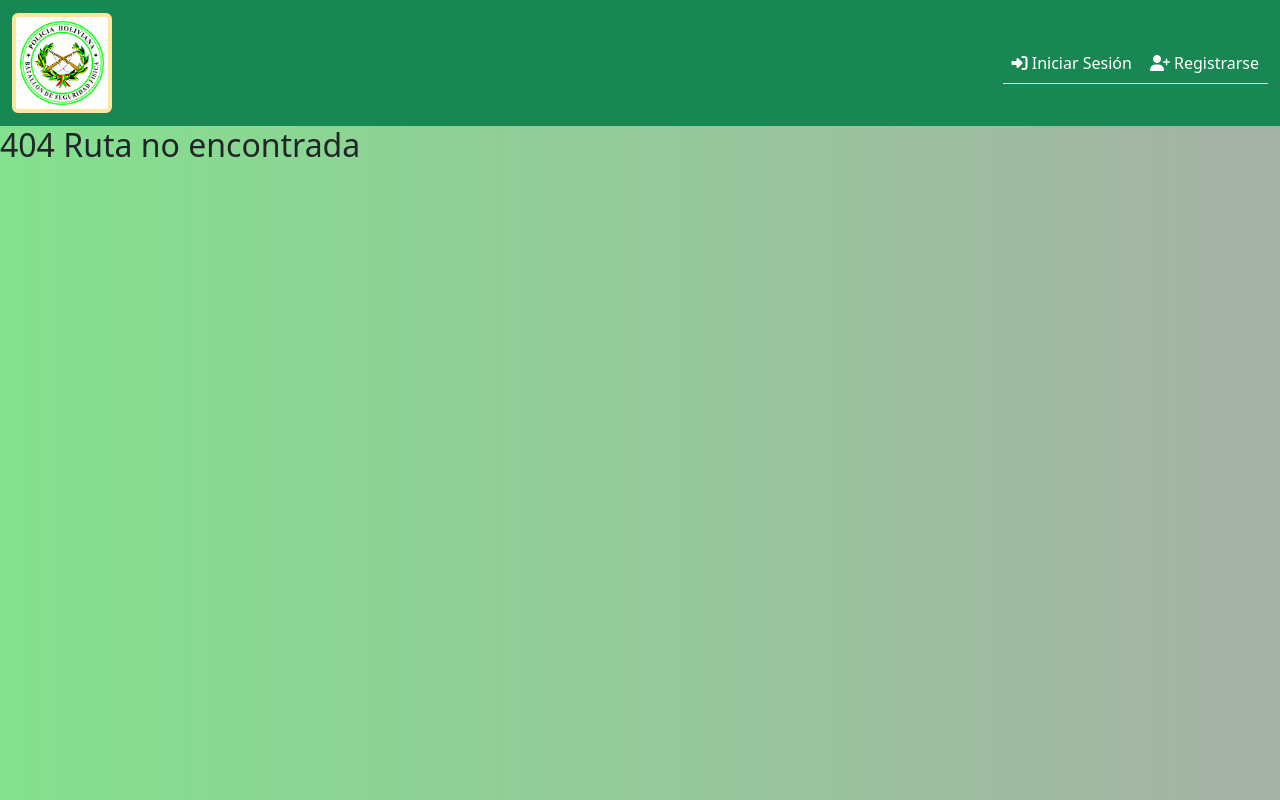
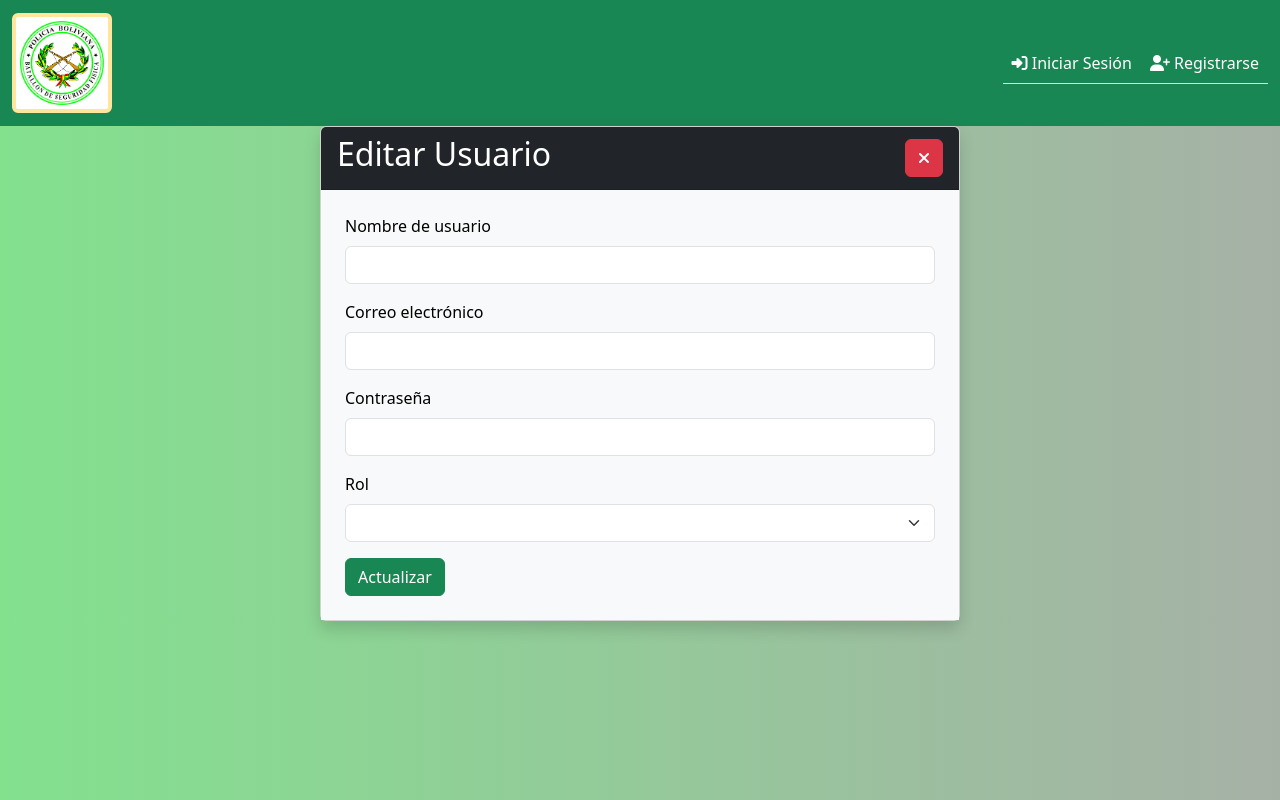
Before and after one commit to WilGero/Frontend-contratos, a Vue app: page /edituser/1 in a window 1280 px wide. Before the commit this address had no page. Built offline with nearby package versions, Linux system fonts and the light colour scheme; no server answers.

Commit message:
crud users

```diff
--- a/package.json
+++ b/package.json
@@ -19,7 +19,6 @@
     "datatables.net-responsive-bs5": "^2.5.0",
     "datatables.net-vue3": "^2.1.3",
     "html2pdf.js": "^0.10.1",
-    "jquery": "^3.7.1",
     "jszip": "^3.10.1",
     "pdfmake": "^0.2.8",
     "print-js": "^1.6.0",
--- a/src/router/index.js
+++ b/src/router/index.js
@@ -33,6 +33,11 @@ const routes = [
     path: "/users",
     name: "users",
     component: () => import("../views/users/Index")
+  },
+  {
+    path: "/edituser/:id",
+    name: "edituser",
+    component: () => import("../views/users/Edit")
   },
   {
     path: "/contratos",
--- a/src/views/auth/Login.vue
+++ b/src/views/auth/Login.vue
@@ -39,7 +39,7 @@
               </div>
               <div class="text-center">
                 <p>
-                  ¿No tienes una cuenta? <a href="#">Regístrate</a>
+                  ¿No tienes una cuenta? <router-link :to="{name:'register'}">Regístrate</router-link>
                 </p>
               </div>
             </form>
--- a/src/views/auth/Register.vue
+++ b/src/views/auth/Register.vue
@@ -1,13 +1,84 @@
 <template>
+    <div class="container mt-5">
+        <div class="row justify-content-center">
+            <div class="col-md-6">
+                <div class="card">
+                    <div class="card-header text-bg-dark">
+                        <h2 class="mb-4">Registro de Usuario</h2>
+                    </div>
+                    <div class="card-body">
+                        <form @submit.prevent="registrarse">
+                            <!-- Campo Username -->
+                            <div class="mb-3">
+                                <label for="username" class="form-label">Nombre de usuario</label>
+                                <input v-model="user.username" type="text" class="form-control" id="username"
+                                    name="username" required>
+                            </div>
 
+                            <!-- Campo Email -->
+                            <div class="mb-3">
+                                <label for="email" class="form-label">Correo electrónico</label>
+                                <input v-model="user.email" type="email" class="form-control" id="email" name="email"
+                                    required>
+                            </div>
+
+                            <!-- Campo Contraseña -->
+                            <div class="mb-3">
+                                <label for="password" class="form-label">Contraseña</label>
+                                <input v-model="user.password" type="password" class="form-control" id="password"
+                                    name="password" required>
+                            </div>
+
+                            <!-- Campo Rol -->
+                            <div class="mb-3">
+                                <label for="rol" class="form-label">Rol</label>
+                                <select v-model="user.role" class="form-select" id="rol" name="rol" required>
+                                    <option value="usuario">Usuario</option>
+                                    <option value="admin">Administrador</option>
+                                </select>
+                            </div>
+
+                            <!-- Botón de Registro -->
+                            <button type="submit" class="btn btn-success">Registrarse</button>
+                        </form>
+                    </div>
+                </div>
+            </div>
+        </div>
+    </div>
 </template>
 
 <script>
 export default {
+    data() {
+        return {
+            user: {
+                username: '',
+                email: '',
+                password: ''
+            }
+        }
+    },
+    methods: {
+        registrarse() {
+            this.axios.post('/users', this.user).then((response) => {
+                this.contrato = {
+                    username: "",
+                    email: "",
+                    password: "",
+                    role: "",
+                };
+                this.$router.push({ name: 'login' })
+            })
+                .catch((error) => {
+                    console.log(error);
+                });
+        }
+
+    }
+
 
 }
 </script>
 
-<style>
-
-</style>
+<style></style>
--- /dev/null
+++ b/src/views/users/Edit.vue
@@ -0,0 +1,143 @@
+<template>
+  <div class="col-md-6 m-auto">
+    <div class="card shadow">
+      <div class="card-header text-bg-dark d-flex justify-content-between">
+        <h2 class="card-title">Editar Usuario</h2>
+        <div class="my-auto">
+          <a @click="cancelar" class="btn btn-danger"
+            ><i class="fas fa-times"></i
+          ></a>
+        </div>
+      </div>
+      <div class="card-body text-bg-light p-4">
+        <form @submit.prevent="updateUser">
+          <!-- Campo Username -->
+          <div class="mb-3">
+            <label for="username" class="form-label">Nombre de usuario</label>
+            <input
+              v-model="user.username"
+              type="text"
+              class="form-control"
+              id="username"
+              name="username"
+              required
+            />
+          </div>
+          <!-- Campo Email -->
+          <div class="mb-3">
+            <label for="email" class="form-label">Correo electrónico</label>
+            <input
+              v-model="user.email"
+              type="email"
+              class="form-control"
+              id="email"
+              name="email"
+              required
+            />
+          </div>
+
+          <!-- Campo Contraseña -->
+          <div class="mb-3">
+            <label for="password" class="form-label">Contraseña</label>
+            <input
+              v-model="user.password"
+              type="password"
+              class="form-control"
+              id="password"
+              name="password"
+              required
+            />
+          </div>
+
+          <!-- Campo Rol -->
+          <div class="mb-3">
+            <label for="rol" class="form-label">Rol</label>
+            <select
+              v-model="user.role"
+              class="form-select"
+              id="rol"
+              name="rol"
+              required
+            >
+              <option value="usuario">Usuario</option>
+              <option value="admin">Administrador</option>
+            </select>
+          </div>
+
+          <!-- Botón de Registro -->
+          <button type="submit" class="btn btn-success">Actualizar</button>
+        </form>
+      </div>
+    </div>
+  </div>
+</template>
+
+<script>
+export default {
+  data() {
+    return {
+      users: [],
+      user: {
+        username: "",
+        email: "",
+        password: "",
+        role: "",
+      },
+    };
+  },
+  async created() {
+    await this.getUsers();
+    await this.getUser();
+  },
+  methods: {
+    getUsers() {
+      this.axios
+        .get("/users/")
+        .then((response) => {
+          this.users = response.data;
+        })
+        .catch((error) => {
+          console.log(error);
+        });
+    },
+    async getUser() {
+      try {
+        const response = await this.axios.get(
+          `/users/${this.$route.params.id}`
+        );
+        this.user = response.data;
+      } catch (error) {
+        console.error("Error fetching contrato:", error);
+      }
+    },
+    updateUser() {
+      console.log(this.user);
+      const propiedadesAEliminar = [
+        "id",
+        "stateContrato",
+        "institutions",
+        "recoveryToken",
+        "createdAt",
+      ];
+
+      propiedadesAEliminar.forEach((propiedad) => {
+        if (this.user.hasOwnProperty(propiedad)) {
+          delete this.user[propiedad];
+        }
+      });
+      console.log(this.user);
+      this.axios
+        .patch(`/users/${this.$route.params.id}`, this.user)
+        .then((response) => {
+          this.user = response.data;
+          this.$router.push({name:'users'});
+        })
+        .catch((error) => {
+          console.log(error);
+        });
+    },
+  },
+};
+</script>
+
+<style></style>
--- a/src/views/users/Index.vue
+++ b/src/views/users/Index.vue
@@ -1,28 +1,54 @@
 <template>
   <div class="container mt-5">
-      <h2>Usuarios</h2>
+    <div class="row">
+      <div class="col-md-6 m-auto">
+        <div class="card">
+          <div class="card-header text-bg-dark d-flex justify-content-between">
+            <h2 class="card-title">Usuarios</h2>
+            <div class="my-auto">
+              <RouterLink
+                :to="{ name: 'register' }"
+                type="button"
+                class="btn btn-success"
+              >
+                <i class="fas fa-plus"></i> Nuevo Usuario
+              </RouterLink>
+            </div>
+          </div>
           <div class="table-responsive">
-        <table class="table table-striped table-bordered">
-          <thead>
+            <table class="table table-hover table-bordered">
+              <thead class="table-success">
                 <tr>
                   <th scope="col">#</th>
                   <th scope="col">Nombre</th>
                   <th scope="col">Email</th>
                   <th scope="col">Rol</th>
+                  <th scope="col"></th>
                 </tr>
               </thead>
               <tbody>
-            <!-- Datos de ejemplo, reemplázalos con tus propios datos dinámicamente -->
-            <tr v-for="(user,index) in users" :key="user.id">
-              <th scope="row">{{ index +1}}</th>
+                <!-- Datos de ejemplo, reempl ázalos con tus propios datos dinámicamente -->
+                <tr v-for="(user, index) in users" :key="user.id">
+                  <th scope="row">{{ index + 1 }}</th>
                   <td>{{ user.username }}</td>
                   <td>{{ user.email }}</td>
                   <td>
-                {{ user.rol }}
+                    {{ user.role }}
+                  </td>
+                  <td>
+                    <div class="btn-group">
+                      <router-link :to="{name:'edituser',params: { id: user.id }}" class="btn btn-warning">
+                        Editar
+                      </router-link>
+                      <button @click="deleteUser(user.id)" class="btn btn-danger">Eliminar</button>
+                    </div>
                   </td>
                 </tr>
               </tbody>
             </table>
+          </div>
+        </div>
+      </div>
     </div>
   </div>
 </template>
@@ -32,17 +58,53 @@
   data() {
     return {
       users: [],
+      user: {
+        username: "",
+        email: "",
+        password: "",
+        role: "",
+      },
     };
   },
-    created() {
-      this.getUsers();
+  async created() {
+      this.getUsers()
   },
   methods: {
     getUsers() {
       this.axios
-          .get("http://localhost:3000/api/v1/users/")
+        .get("/users/")
         .then((response) => {
           this.users = response.data;
+        })
+        .catch((error) => {
+          console.log(error);
+        });
+    },
+
+    saveUser() {
+      console.log(this.user);
+      this.axios
+        .post("/users/", this.user)
+        .then((response) => {
+          this.getUsers();
+          this.user = {
+            username: "",
+            email: "",
+            password: "",
+            role: "",
+          };
+        })
+        .catch((error) => {
+          console.log(error);
+        });
+    },
+    deleteUser(id) {
+      this.axios
+        .delete("/users/" + id)
+        .then(() => {
+          this.users = this.users.filter(
+            (user) => user.id != id
+          );
         })
         .catch((error) => {
           console.log(error);
@@ -52,5 +114,4 @@
 };
 </script>
 
-  <style>
-  </style>
+<style></style>
```
Also changed, not shown: 1 other file (tests, documents, lock files or other folders). Lines whose indentation alone changed are shown as unchanged.
